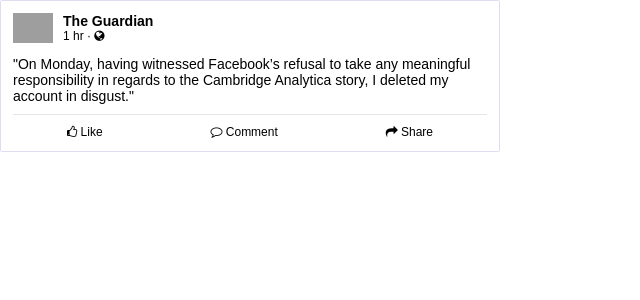
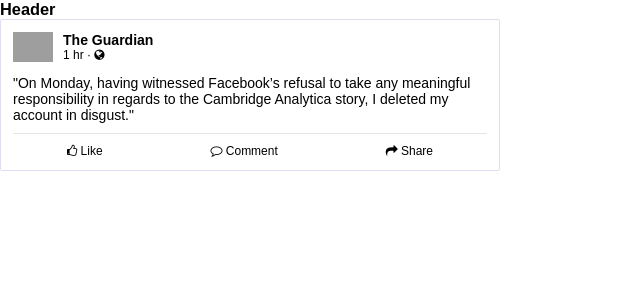
Before and after one commit to CesarHtea/reactbook-1, a React (Create React App) app: page / in a window 1280 px wide. Shown: the top 300 px of the page, without its empty margins (0-640 px from the left). Built offline with nearby package versions, Linux system fonts and the light colour scheme; grey boxes are pictures that could not be loaded.

Commit message:
[Header] Add basic component.

```diff
--- a/src/App.js
+++ b/src/App.js
@@ -1,5 +1,6 @@
 import React, { Component } from 'react';
 
+import Header from './components/Header';
 import Post from './components/Post';
 
 import logo from './logo.svg';
@@ -7,7 +8,12 @@ import './App.css';
 
 class App extends Component {
   render() {
-    return <Post />
+    return (
+      <div>
+        <Header />
+        <Post />
+      </div>
+    );
   }
 }
 
--- /dev/null
+++ b/src/components/Header.js
@@ -0,0 +1,9 @@
+import React, { Component } from 'react';
+
+class Header extends Component {
+  render() {
+    return <h3>Header</h3>
+  }
+}
+
+export default Header;
```
